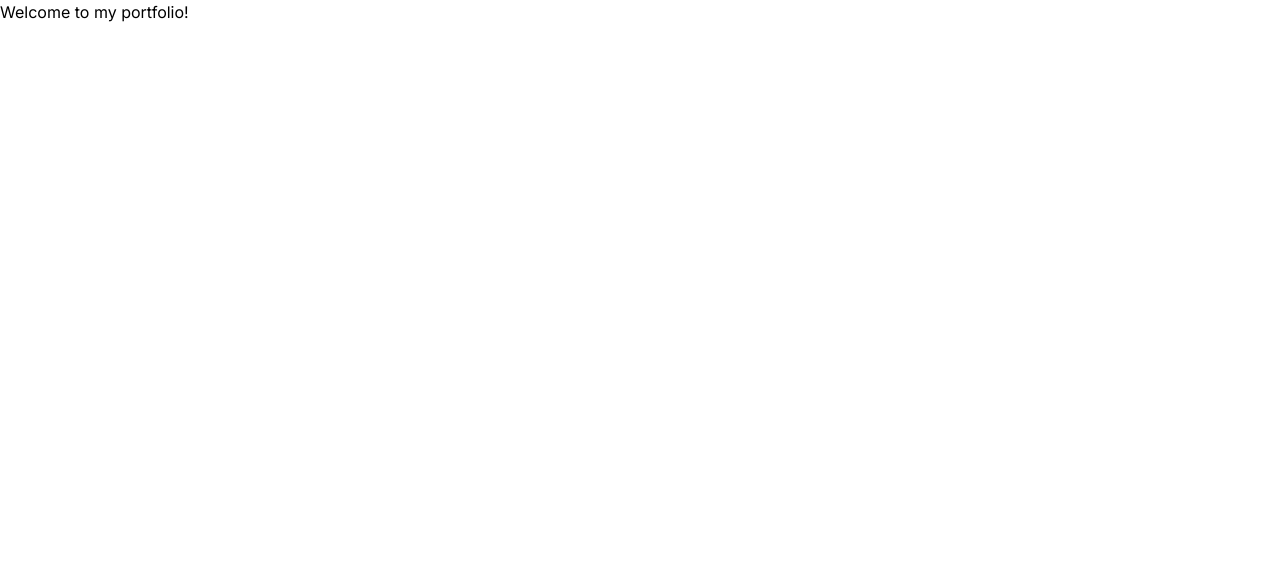
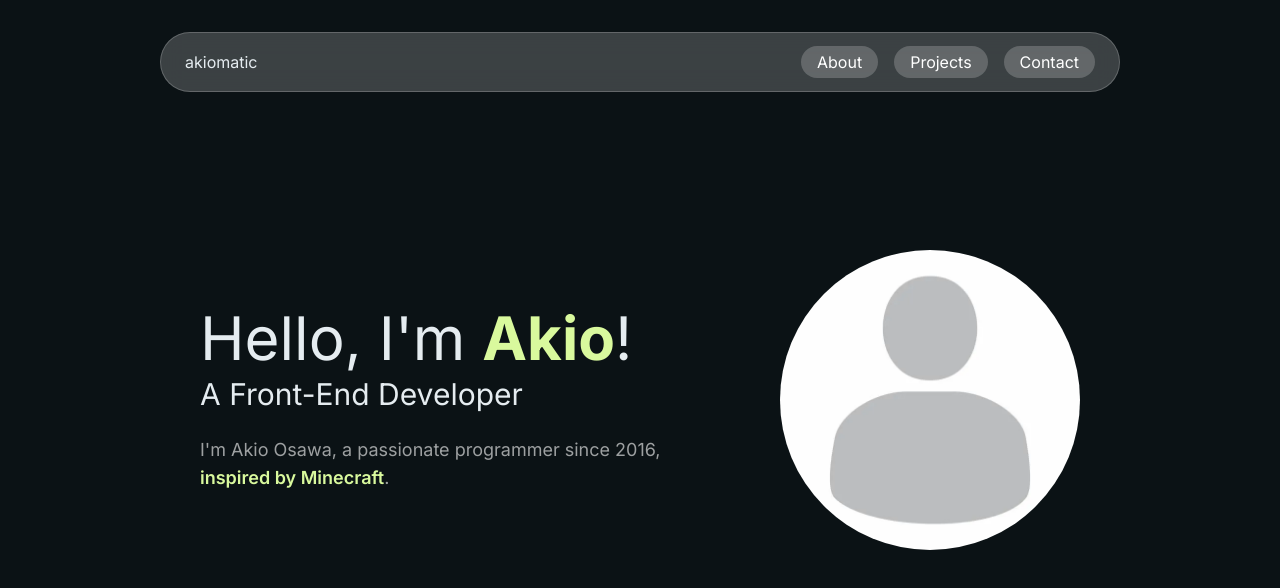
Before and after one commit to akiomatic/portfolio, a Next.js app: page / in a window 1280 px wide. Shown: the top 588 px of the page. Built offline with nearby package versions, Linux system fonts and the light colour scheme.

Commit message:
feat: render Header & Hero

```diff
--- a/src/app/page.tsx
+++ b/src/app/page.tsx
@@ -1,3 +1,11 @@
+import Header from "@/components/header/Header";
+import Hero from "@/components/hero/Hero";
+
 export default function Home() {
-	return <main>Welcome to my portfolio!</main>;
+	return (
+		<div className={"flex flex-col items-center text-[#E5ECF0]"}>
+			<Header />
+			<Hero />
+		</div>
+	);
 }
```
